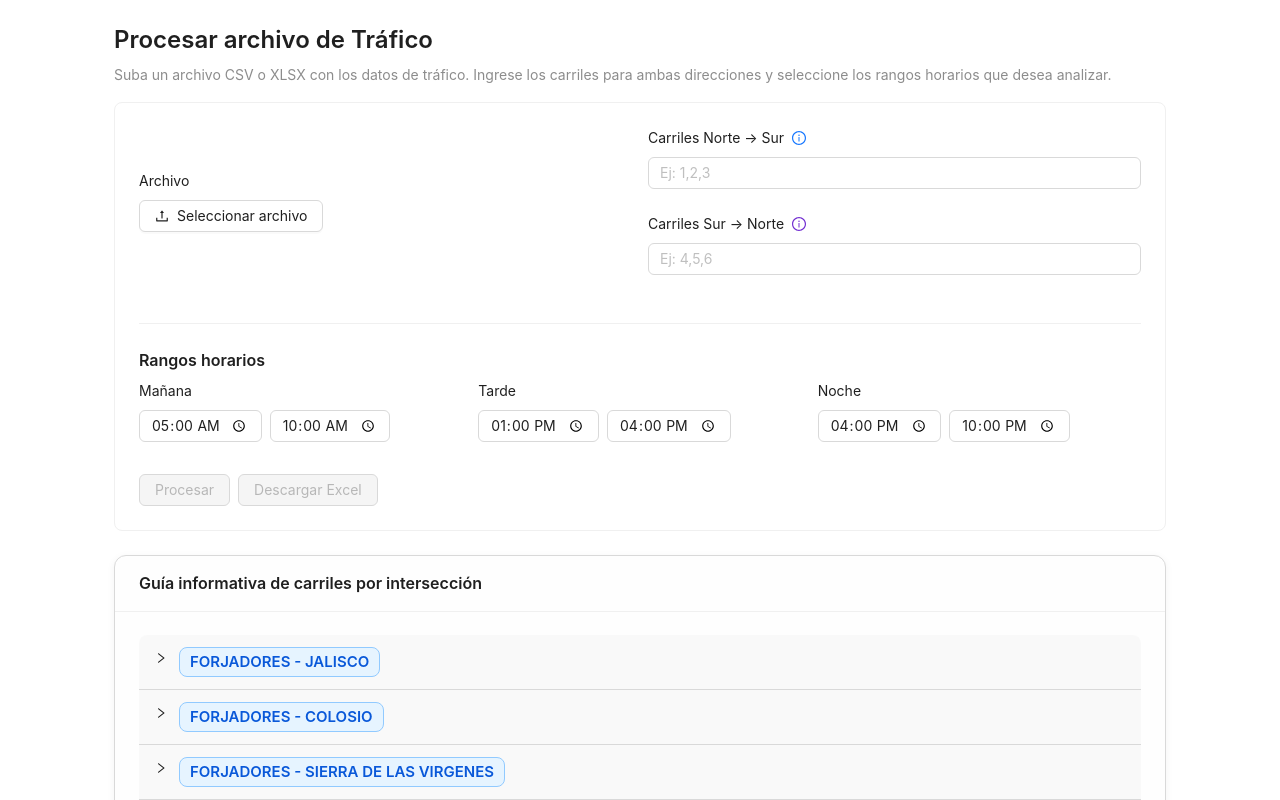
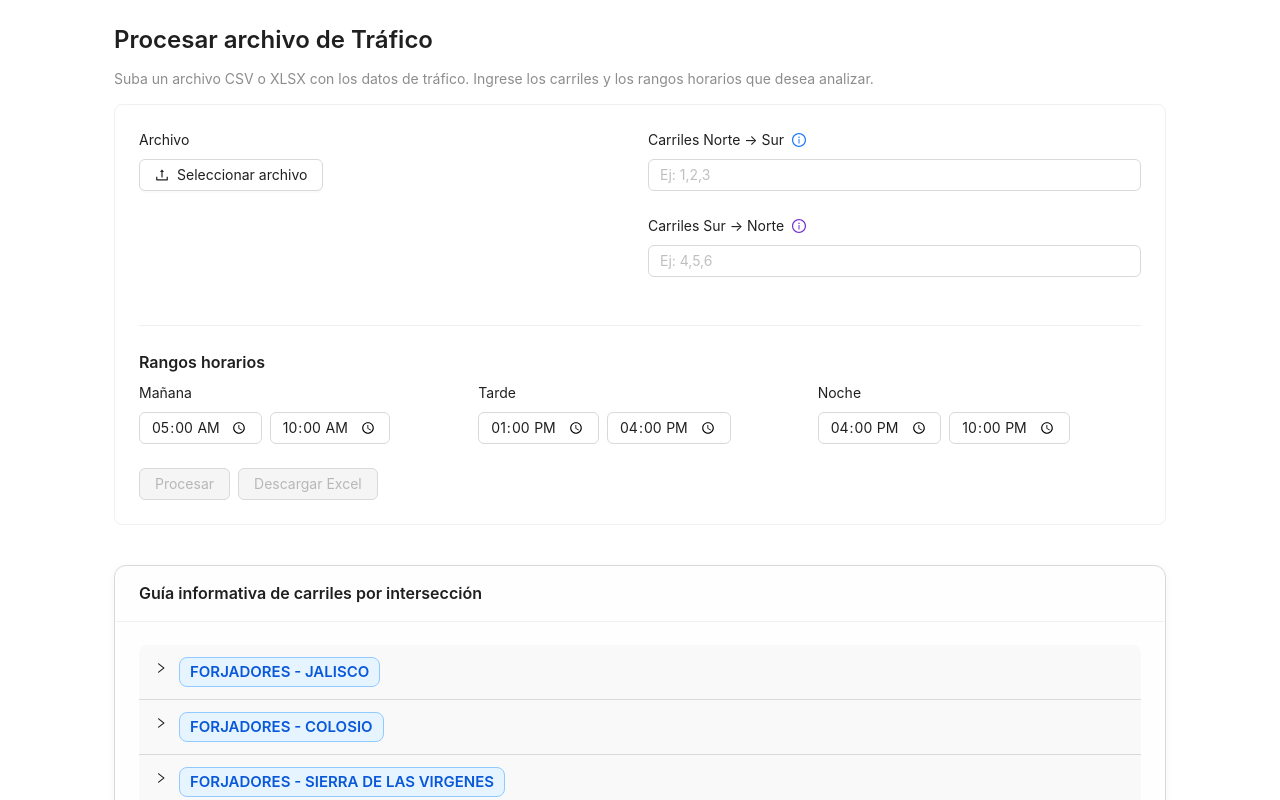
Before and after one commit to martinkztro/estadisticas-macro, a Next.js app: page / in a window 1280 px wide. Shown: the top 800 px of the page. Built offline with nearby package versions, Linux system fonts and the light colour scheme.

Commit message:
modify alerts for feedback

```diff
--- a/app/page.jsx
+++ b/app/page.jsx
@@ -17,6 +17,8 @@ import {
   Form,
   Divider,
   Tooltip,
+  App,
+  notification,
 } from "antd";
 import { UploadOutlined, InfoCircleOutlined } from "@ant-design/icons";
 
@@ -33,7 +35,18 @@ export default function Home() {
   const [loading, setLoading] = useState(false);
   const [results, setResults] = useState([]);
   const [error, setError] = useState(null);
-  const [messages, setMessages] = useState([]);
+  const [api, contextHolder] = notification.useNotification();
+
+  // Mostrar notificación única
+  const showNotification = (type, message, description) => {
+    api.open({
+      type,
+      message,
+      description,
+      placement: "topRight",
+      duration: 3.5,
+    });
+  };
 
   const buildIntervals = () => {
     const ranges = [];
@@ -44,11 +57,19 @@ export default function Home() {
   };
 
   const handleUpload = async () => {
-    if (!file) return;
+    // Validaciones básicas
+    if (!file) {
+      showNotification("warning", "Falta archivo", "Por favor, seleccione un archivo CSV o XLSX antes de continuar.");
+      return;
+    }
+    if (!lanesNS && !lanesSN) {
+      showNotification("warning", "Faltan carriles", "Debe ingresar al menos un grupo de carriles (Norte→Sur o Sur→Norte).");
+      return;
+    }
+
     setLoading(true);
     setError(null);
     setResults([]);
-    setMessages([]);
 
     const intervalsStr = buildIntervals();
     const formData = new FormData();
@@ -62,36 +83,58 @@ export default function Home() {
       const json = await res.json();
 
       if (!res.ok) {
-        setError(json.error || "Error procesando archivo");
+        showNotification("error", "Error en procesamiento", json.error || "Error desconocido al procesar el archivo.");
         setLoading(false);
         return;
       }
 
+      if (!json.data || json.data.length === 0) {
+        showNotification("info", "Sin resultados", "El archivo no contiene datos válidos para los criterios seleccionados.");
+      } else {
+        showNotification("success", "Archivo procesado", "Los datos fueron analizados correctamente.");
+      }
+
       setResults(json.data || []);
-      setMessages(json.messages || []);
     } catch (e) {
-      setError(e.message || "Error procesando archivo");
+      showNotification(
+        "error",
+        "Error interno",
+        "Ocurrió un error inesperado. Contacte al desarrollador si el problema persiste."
+      );
+      console.error("Error:", e);
     } finally {
       setLoading(false);
     }
   };
 
   const downloadExcel = async () => {
-    if (!file) return;
+    if (!file) {
+      showNotification("warning", "Falta archivo", "Debe cargar un archivo antes de descargar el Excel.");
+      return;
+    }
+
     const intervalsStr = buildIntervals();
     const formData = new FormData();
     formData.append("file", file);
     formData.append("lanes_ns", lanesNS);
     formData.append("lanes_sn", lanesSN);
     formData.append("intervals", intervalsStr);
+
+    try {
       const res = await fetch("/api/process?format=xlsx", { method: "POST", body: formData });
-    if (!res.ok) return setError("Error descargando Excel");
+      if (!res.ok) {
+        showNotification("error", "Descarga fallida", "No se pudo generar el archivo Excel. Contacte al desarrollador.");
+        return;
+      }
       const blob = await res.blob();
       const url = window.URL.createObjectURL(blob);
       const a = document.createElement("a");
       a.href = url;
       a.download = "resumen_intervalos.xlsx";
       a.click();
+    } catch (e) {
+      showNotification("error", "Error de descarga", "Ocurrió un problema al descargar el archivo.");
+    }
   };
 
   const grouped = results.reduce((acc, item) => {
@@ -109,96 +152,40 @@ export default function Home() {
       }))
       : [];
 
-  // Info de intersecciones
   const laneInfo = [
-    {
-      title: "FORJADORES - JALISCO",
-      ns: "Carriles 4, 5 y 6",
-      sn: "Carriles 1, 2 y 3",
-    },
-    {
-      title: "FORJADORES - COLOSIO",
-      ns: "Carriles 1, 2 y 3",
-      sn: "Carriles 4, 5 y 6",
-    },
-    {
-      title: "FORJADORES - SIERRA DE LAS VIRGENES",
-      ns: "Carriles 1, 2 y 3",
-      sn: "Carriles 5, 6 y 7",
-    },
-    {
-      title: "FORJADORES - UABCS",
-      ns: "Carriles 1, 2 y 3",
-      sn: "Carriles 4, 5 y 6",
-    },
-    {
-      title: "FORJADORES - UNION",
-      ns: "Carriles 1, 2 y 3",
-      sn: "Carriles 4, 5 y 6",
-    },
+    { title: "FORJADORES - JALISCO", ns: "Carriles 4, 5 y 6 → Norte a Sur", sn: "Carriles 1, 2 y 3 → Sur a Norte" },
+    { title: "FORJADORES - COLOSIO", ns: "Carriles 1, 2 y 3 → Norte a Sur", sn: "Carriles 4, 5 y 6 → Sur a Norte" },
+    { title: "FORJADORES - SIERRA DE LAS VIRGENES", ns: "Carriles 1, 2 y 3 → Norte a Sur", sn: "Carriles 5, 6 y 7 → Sur a Norte" },
+    { title: "FORJADORES - UABCS", ns: "Carriles 1, 2 y 3 → Norte a Sur", sn: "Carriles 4, 5 y 6 → Sur a Norte" },
+    { title: "FORJADORES - UNION", ns: "Carriles 1, 2 y 3 → Norte a Sur", sn: "Carriles 4, 5 y 6 → Sur a Norte" },
   ];
 
   return (
+    <App>
+      {contextHolder}
       <div style={{ padding: 24, maxWidth: 1100, margin: "0 auto" }}>
-      <Typography.Title level={3} style={{ marginBottom: 8 }}>
-        Procesar archivo de Tráfico
-      </Typography.Title>
-      <Typography.Paragraph type="secondary" style={{ marginTop: 0 }}>
+        <Typography.Title level={3}>Procesar archivo de Tráfico</Typography.Title>
+        <Typography.Paragraph type="secondary">
           Suba un archivo CSV o XLSX con los datos de tráfico. Ingrese los carriles
-        para ambas direcciones y seleccione los rangos horarios que desea analizar.
+          y los rangos horarios que desea analizar.
         </Typography.Paragraph>
 
-      <Card bordered size="default" style={{ marginTop: 16 }}>
+        <Card bordered size="default">
           <Form layout="vertical">
-          <Row gutter={16} align="middle">
+            <Row gutter={16}>
               <Col span={12}>
                 <Form.Item label="Archivo">
-                <Upload
-                  beforeUpload={(f) => {
-                    setFile(f);
-                    return false;
-                  }}
-                  maxCount={1}
-                  accept=".csv,.xlsx"
-                >
+                  <Upload beforeUpload={(f) => { setFile(f); return false; }} maxCount={1} accept=".csv,.xlsx">
                     <Button icon={<UploadOutlined />}>Seleccionar archivo</Button>
                   </Upload>
                 </Form.Item>
               </Col>
-
               <Col span={12}>
-              <Form.Item
-                label={
-                  <Space>
-                    Carriles Norte → Sur
-                    <Tooltip title="Ingrese los números de carril que se mueven de Norte a Sur">
-                      <InfoCircleOutlined style={{ color: "#1677ff" }} />
-                    </Tooltip>
-                  </Space>
-                }
-              >
-                <Input
-                  value={lanesNS}
-                  onChange={(e) => setLanesNS(e.target.value)}
-                  placeholder="Ej: 1,2,3"
-                />
+                <Form.Item label={<Space>Carriles Norte → Sur<Tooltip title="Carriles que van de Norte a Sur"><InfoCircleOutlined style={{ color: "#1677ff" }} /></Tooltip></Space>}>
+                  <Input value={lanesNS} onChange={(e) => setLanesNS(e.target.value)} placeholder="Ej: 1,2,3" />
                 </Form.Item>
-
-              <Form.Item
-                label={
-                  <Space>
-                    Carriles Sur → Norte
-                    <Tooltip title="Ingrese los números de carril que se mueven de Sur a Norte">
-                      <InfoCircleOutlined style={{ color: "#722ed1" }} />
-                    </Tooltip>
-                  </Space>
-                }
-              >
-                <Input
-                  value={lanesSN}
-                  onChange={(e) => setLanesSN(e.target.value)}
-                  placeholder="Ej: 4,5,6"
-                />
+                <Form.Item label={<Space>Carriles Sur → Norte<Tooltip title="Carriles que van de Sur a Norte"><InfoCircleOutlined style={{ color: "#722ed1" }} /></Tooltip></Space>}>
+                  <Input value={lanesSN} onChange={(e) => setLanesSN(e.target.value)} placeholder="Ej: 4,5,6" />
                 </Form.Item>
               </Col>
             </Row>
@@ -215,7 +202,6 @@ export default function Home() {
                   </Space>
                 </Form.Item>
               </Col>
-
               <Col span={8}>
                 <Form.Item label="Tarde">
                   <Space>
@@ -224,7 +210,6 @@ export default function Home() {
                   </Space>
                 </Form.Item>
               </Col>
-
               <Col span={8}>
                 <Form.Item label="Noche">
                   <Space>
@@ -235,148 +220,18 @@ export default function Home() {
               </Col>
             </Row>
 
-          <Row gutter={16} style={{ marginTop: 8 }}>
-            <Col>
             <Space>
               <Button type="primary" onClick={handleUpload} disabled={!file || loading}>
                 {loading ? <Spin /> : "Procesar"}
               </Button>
-                <Button onClick={downloadExcel} disabled={!file || loading}>
-                  Descargar Excel
-                </Button>
+              <Button onClick={downloadExcel} disabled={!file || loading}>Descargar Excel</Button>
             </Space>
-            </Col>
-          </Row>
-
-          {messages.length > 0 && (
-            <div style={{ marginTop: 16 }}>
-              {messages.map((msg, i) => (
-                <Alert
-                  key={i}
-                  message={msg.type === "success" ? "Éxito" : msg.type === "warning" ? "Advertencia" : msg.type === "error" ? "Error" : "Información"}
-                  description={msg.message}
-                  type={msg.type}
-                  showIcon
-                  style={{ marginBottom: 8 }}
-                />
-              ))}
-            </div>
-          )}
-
-          {error && (
-            <Alert
-              style={{ marginTop: 16 }}
-              message="Error"
-              description={error}
-              type="error"
-              showIcon
-            />
-          )}
           </Form>
         </Card>
 
-      {/* 🟩 Guía informativa de carriles */}
-      <Card
-        title="Guía informativa de carriles por intersección"
-        style={{
-          marginTop: 24,
-          background: "#fefefe",
-          border: "1px solid #d9d9d9",
-          borderRadius: 12,
-          boxShadow: "0 2px 8px rgba(0,0,0,0.05)",
-        }}
-      >
-        <Collapse
-          accordion={false}
-          bordered={false}
-          items={laneInfo.map((info) => ({
-            key: info.title,
-            label: (
-              <Row justify="space-between" align="middle">
-                <Col>
-                  <Tag
-                    color="blue"
-                    style={{
-                      fontWeight: 600,
-                      fontSize: 15,
-                      padding: "4px 10px",
-                      borderRadius: 8,
-                    }}
-                  >
-                    {info.title}
-                  </Tag>
-                </Col>
-              </Row>
-            ),
-            children: (
-              <div
-                style={{
-                  padding: "12px 18px",
-                  background: "#fafafa",
-                  borderRadius: 10,
-                  marginBottom: 10,
-                }}
-              >
-                <Row gutter={[16, 12]}>
-                  <Col span={24}>
-                    <Space direction="vertical" size="small" style={{ width: "100%" }}>
-                      <div
-                        style={{
-                          display: "flex",
-                          alignItems: "center",
-                          gap: 8,
-                          fontSize: 15,
-                          lineHeight: 1.8,
-                        }}
-                      >
-                        <Tag
-                          color="purple"
-                          style={{
-                            fontSize: 14,
-                            fontWeight: 600,
-                            padding: "2px 8px",
-                            borderRadius: 6,
-                          }}
-                        >
-                          Norte → Sur
-                        </Tag>
-                        <span>{info.ns}</span>
-                      </div>
-
-                      <div
-                        style={{
-                          display: "flex",
-                          alignItems: "center",
-                          gap: 8,
-                          fontSize: 15,
-                          lineHeight: 1.8,
-                        }}
-                      >
-                        <Tag
-                          color="green"
-                          style={{
-                            fontSize: 14,
-                            fontWeight: 600,
-                            padding: "2px 8px",
-                            borderRadius: 6,
-                          }}
-                        >
-                          Sur → Norte
-                        </Tag>
-                        <span>{info.sn}</span>
-                      </div>
-                    </Space>
-                  </Col>
-                </Row>
-              </div>
-            ),
-          }))}
-        />
-      </Card>
-
-
+        {/* Resultados */}
         {results && results.length > 0 && (
-        <div style={{ marginTop: 20 }}>
+          <div style={{ marginTop: 30 }}>
             <Typography.Title level={4}>Resultados</Typography.Title>
             <Collapse
               accordion
@@ -387,17 +242,9 @@ export default function Home() {
                   key,
                   label: (
                     <Row align="middle" gutter={8}>
-                    <Col>
-                      <Tag color="blue" style={{ fontWeight: 700 }}>
-                        {fechaCompleta}
-                      </Tag>
-                    </Col>
-                    <Col>
-                      <Tag color="purple">{direccion}</Tag>
-                    </Col>
-                    <Col>
-                      <Tag color="green">{grouped[key].length} intervalos</Tag>
-                    </Col>
+                      <Col><Tag color="blue" style={{ fontWeight: 700 }}>{fechaCompleta}</Tag></Col>
+                      <Col><Tag color="purple">{direccion}</Tag></Col>
+                      <Col><Tag color="green">{grouped[key].length} intervalos</Tag></Col>
                     </Row>
                   ),
                   children: (
@@ -415,6 +262,42 @@ export default function Home() {
             />
           </div>
         )}
+
+        {/* Guía informativa */}
+        <Card
+          title="Guía informativa de carriles por intersección"
+          style={{
+            marginTop: 40,
+            background: "#fefefe",
+            border: "1px solid #d9d9d9",
+            borderRadius: 12,
+            boxShadow: "0 2px 8px rgba(0,0,0,0.05)",
+          }}
+        >
+          <Collapse
+            accordion={false}
+            bordered={false}
+            items={laneInfo.map((info) => ({
+              key: info.title,
+              label: (
+                <Tag color="blue" style={{ fontWeight: 600, fontSize: 15, padding: "4px 10px", borderRadius: 8 }}>
+                  {info.title}
+                </Tag>
+              ),
+              children: (
+                <div style={{ padding: "14px 18px", background: "#fafafa", borderRadius: 10 }}>
+                  <div style={{ fontSize: 16, marginBottom: 6 }}>
+                    <Tag color="purple" style={{ fontWeight: 600 }}>Norte → Sur</Tag> {info.ns}
                   </div>
+                  <div style={{ fontSize: 16 }}>
+                    <Tag color="green" style={{ fontWeight: 600 }}>Sur → Norte</Tag> {info.sn}
+                  </div>
+                </div>
+              ),
+            }))}
+          />
+        </Card>
+      </div>
+    </App>
   );
 }
```
Lines whose indentation alone changed are shown as unchanged.
